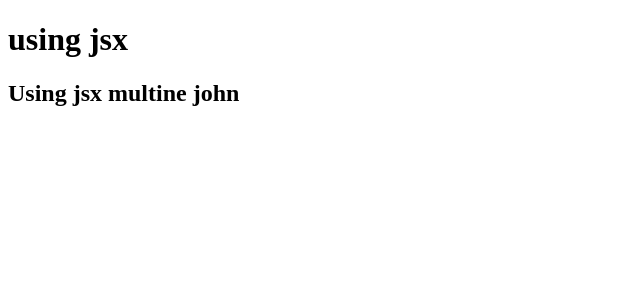
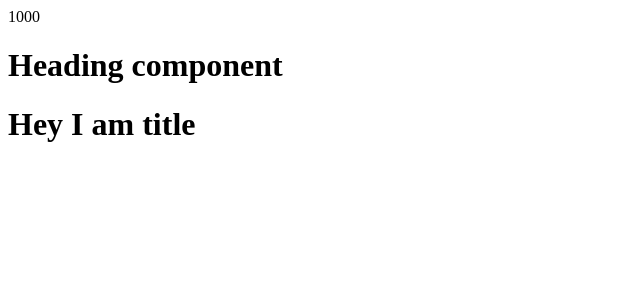
Before and after one commit to upadhyaymeet/react-food, a React (Vite) app: page / in a window 1280 px wide. Shown: the top 300 px of the page, without its empty margins (0-640 px from the left). Built offline with nearby package versions, Linux system fonts and the light colour scheme.

Commit message:
react functional component

```diff
--- a/App.js
+++ b/App.js
@@ -17,18 +17,44 @@ const parent = React.createElement("div", { id: "title" }, [
 ]);
 console.log(parent);
 
-const name = "john"
+const name = "john";
 //using jsx
 //Jsx => (transpiled by Babel) => React.createElement => React Element => Js object => HtMl Element(render)
 const heading = <h1>Using jsx</h1>;
 const container = (
+  <div id="container">
+    <h1 className="heading">using jsx</h1>
+    <h2>Using jsx multine {name}</h2>
+  </div>
+);
+console.log(heading);
+
+// components
+// 1.functional
+// 2.Classbased components
+
+const HeadingComponent = () => {
+  return <h1>Heading component</h1>;
+};
+// console.log(HeadingComponent());
+// console.log(HeadingComponent);
+
+const TitleComponent = () => {
+    return <h1>Hey I am title</h1>
+}
+//component composition in functional component
+const number = 1000
+//javascipt with jsx
+const MainComponent = () => {
+  return (
     <div id="container">
-        <h1 className="heading">using jsx</h1>
-        <h2>Using jsx multine {name}</h2>
+        {number}
+      <HeadingComponent />
+      <TitleComponent />
     </div>
-)
-console.log(heading);
+  );
+};
 
 //render react element or jsx using reactDOM method
 const root = ReactDOM.createRoot(document.querySelector("#root"));
-root.render(container);
+root.render(<MainComponent />);
```
Also changed, not shown: 1 other file (tests, documents, lock files or other folders).
